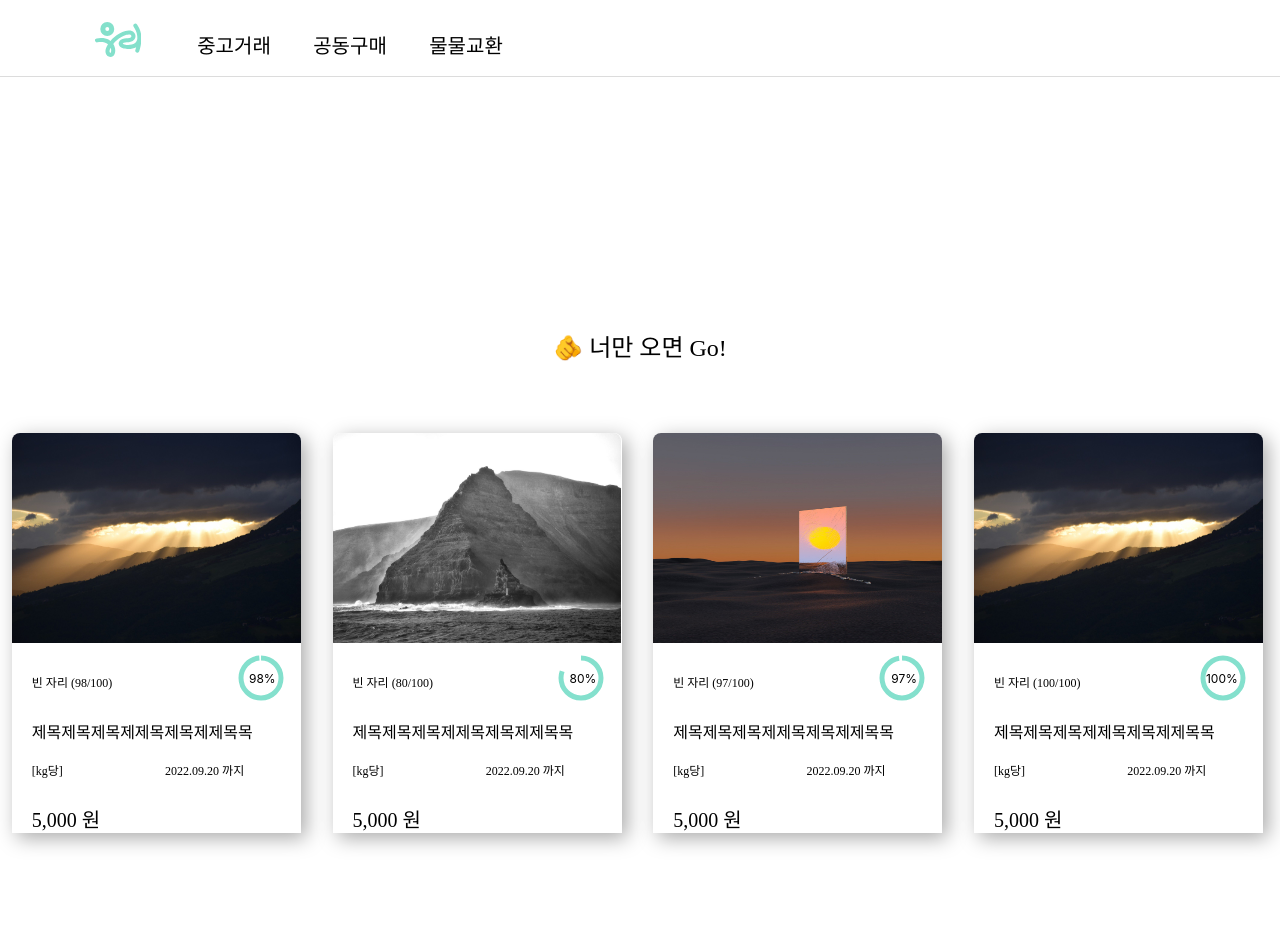
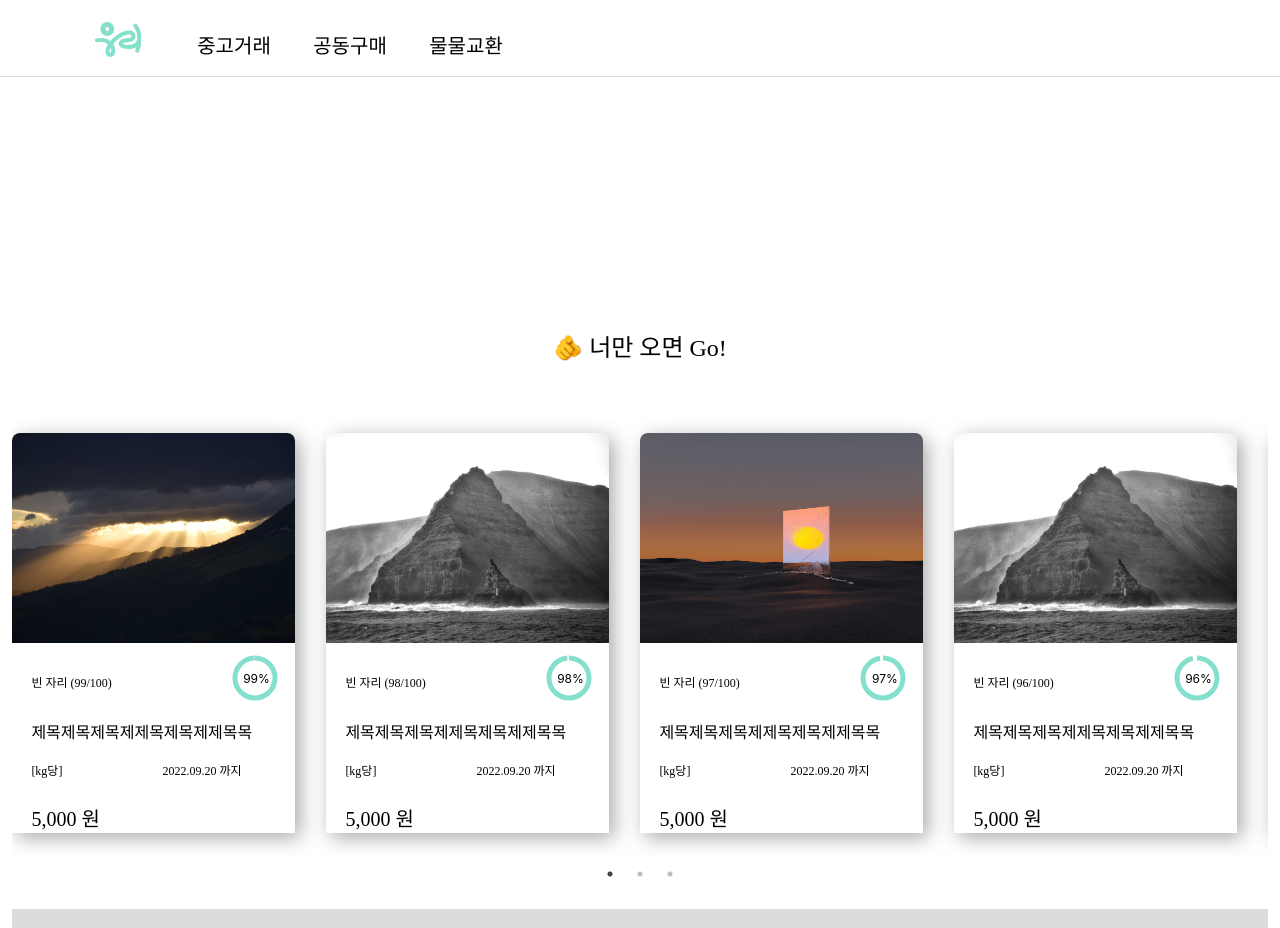
Before and after one commit to jinsu-k/us, a React (Create React App) app: page / in a window 1280 px wide. Shown: the top 928 px of the page. Built offline with nearby package versions, Linux system fonts and the light colour scheme; a web font is replaced by a local one.

Commit message:
:libstick: Add card slider with react-slick in home

```diff
--- a/package.json
+++ b/package.json
@@ -10,12 +10,15 @@
     "@types/node": "^16.11.51",
     "@types/react": "^18.0.17",
     "@types/react-dom": "^18.0.6",
+    "@types/react-slick": "^0.23.10",
     "@types/styled-components": "^5.1.26",
     "react": "^18.2.0",
     "react-dom": "^18.2.0",
     "react-router-dom": "^6.3.0",
     "react-scripts": "5.0.1",
+    "react-slick": "^0.29.0",
     "recoil": "^0.7.5",
+    "slick-carousel": "^1.8.1",
     "styled-components": "^5.3.5",
     "typescript": "^4.7.4",
     "web-vitals": "^2.1.4"
--- a/src/Components/Card/CardStyle.ts
+++ b/src/Components/Card/CardStyle.ts
@@ -2,7 +2,7 @@ import styled from 'styled-components';
 
 export const CardContainer = styled.article`
   position: relative;
-  width: 23%;
+  width: 90%;
   height: 400px;
   padding: 10px 5px 20px 0;
   margin-top: 10px;
@@ -10,6 +10,7 @@ export const CardContainer = styled.article`
 
   &:hover {
     animation: card_floating 0.5s infinite alternate;
+    cursor: pointer;
   }
 
   @keyframes card_floating {
@@ -41,7 +42,7 @@ export const CardInner = styled(CardBorder)`
 `;
 
 export const CardImageBlock = styled(CardBorder)`
-  width: 102%;
+  width: 102.1%;
   height: 60%;
   border-top-left-radius: 8px;
   border-top-right-radius: 8px;
--- /dev/null
+++ b/src/Components/Common/Carousel/Carousel.tsx
@@ -0,0 +1,40 @@
+import 'slick-carousel/slick/slick.css';
+import 'slick-carousel/slick/slick-theme.css';
+
+import Card from 'Components/Card/Card';
+import { ImageUrlListType } from 'Pages/Home';
+import { CarouselContainer, CarouselSlider } from './CarouselStyle';
+
+type CarouselProps = {
+  // 임시로 slider를 구현하기 위해 사용한 변수 추후에 변경 예정
+  data: ImageUrlListType[];
+};
+
+const Carousel = ({ data }: CarouselProps) => {
+  const settings = {
+    dots: true,
+    infinity: true,
+    speed: 500,
+    slidesToShow: 4,
+    slidesToScroll: 4,
+  };
+
+  return (
+    <CarouselContainer>
+      <CarouselSlider {...settings}>
+        {data.map((item, index) => {
+          return (
+            <Card
+              key={`item_${index}`}
+              totalPartyNumber={item.totalPartyNumber}
+              participationNumber={item.participationNumber}
+              imgUrl={item.imgUrl}
+            />
+          );
+        })}
+      </CarouselSlider>
+    </CarouselContainer>
+  );
+};
+
+export default Carousel;
--- /dev/null
+++ b/src/Components/Common/Carousel/CarouselStyle.ts
@@ -0,0 +1,13 @@
+import styled from 'styled-components';
+import Slider from 'react-slick';
+
+export const CarouselContainer = styled.div`
+  width: 100%;
+  margin: 0 auto;
+`;
+
+export const CarouselSlider = styled(Slider)`
+  .slick-slide div {
+    outline: none;
+  }
+`;
--- a/src/Pages/Home/index.tsx
+++ b/src/Pages/Home/index.tsx
@@ -1,8 +1,29 @@
 import React from 'react';
 
-import Card from 'Components/Card/Card';
 import Layout from 'Components/Common/Layout/Layout';
+import Carousel from 'Components/Common/Carousel/Carousel';
 import { HomeArticle, HomeSection, HomeSectionTitle } from './HomStyle';
+
+// Slider 구현을 위한 임시 변수 및 타입
+export type ImageUrlListType = {
+  imgUrl: string;
+  totalPartyNumber: number;
+  participationNumber: number;
+};
+
+const IMAGE_URL_LIST: ImageUrlListType[] = [
+  { imgUrl: 'img1.jpg', totalPartyNumber: 100, participationNumber: 99 },
+  { imgUrl: 'img2.jpg', totalPartyNumber: 100, participationNumber: 98 },
+  { imgUrl: 'img3.jpg', totalPartyNumber: 100, participationNumber: 97 },
+  { imgUrl: 'img2.jpg', totalPartyNumber: 100, participationNumber: 96 },
+  { imgUrl: 'img3.jpg', totalPartyNumber: 100, participationNumber: 95 },
+  { imgUrl: 'img1.jpg', totalPartyNumber: 100, participationNumber: 94 },
+  { imgUrl: 'img3.jpg', totalPartyNumber: 100, participationNumber: 93 },
+  { imgUrl: 'img3.jpg', totalPartyNumber: 100, participationNumber: 92 },
+  { imgUrl: 'img2.jpg', totalPartyNumber: 100, participationNumber: 91 },
+  { imgUrl: 'img1.jpg', totalPartyNumber: 100, participationNumber: 90 },
+];
+//
 
 const Home = () => {
   return (
@@ -10,10 +31,7 @@ const Home = () => {
       <HomeArticle>
         <HomeSection className="home_cobuying_section">
           <HomeSectionTitle>🫵 너만 오면 Go! </HomeSectionTitle>
-          <Card totalPartyNumber={100} participationNumber={98} imgUrl="img1.jpg" />
-          <Card totalPartyNumber={100} participationNumber={80} imgUrl="img2.jpg" />
-          <Card totalPartyNumber={100} participationNumber={97} imgUrl="img3.jpg" />
-          <Card totalPartyNumber={100} participationNumber={100} imgUrl="img1.jpg" />
+          <Carousel data={IMAGE_URL_LIST} />
         </HomeSection>
       </HomeArticle>
     </Layout>
```
Also changed, not shown: 1 other file (tests, documents, lock files or other folders).
